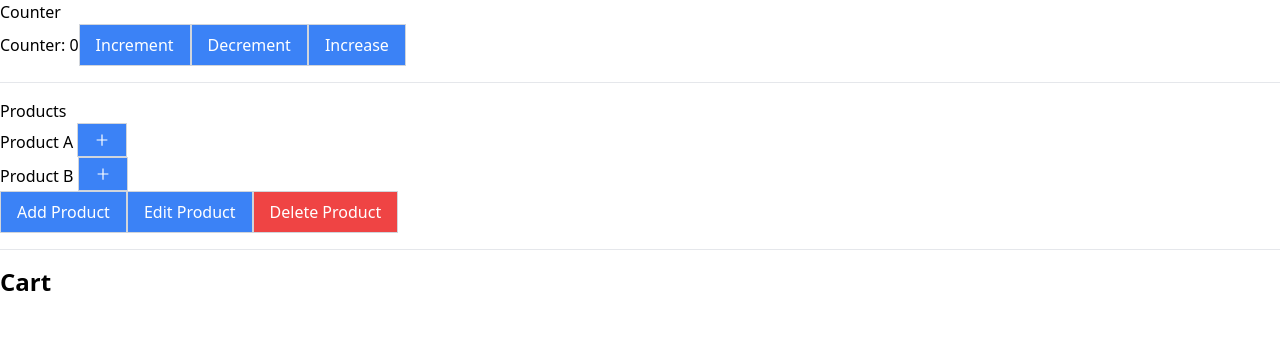
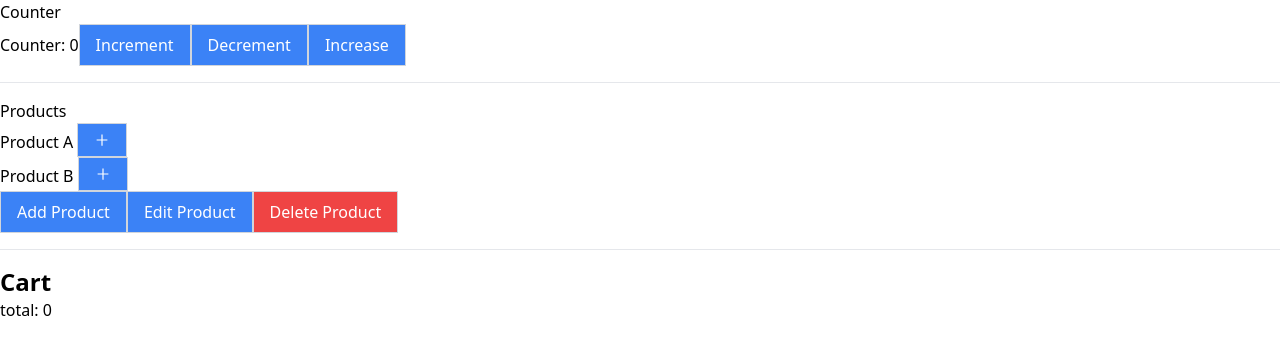
Before and after one commit to datlt2306/FPL-WEB209, a React (Vite) app: page / in a window 1280 px wide. Shown: the top 354 px of the page. Built offline with nearby package versions, Linux system fonts and the light colour scheme; data requests are answered from the project's data file.

Commit message:
Buổi 8: Total Cart

```diff
--- a/src/components/Cart/index.tsx
+++ b/src/components/Cart/index.tsx
@@ -22,6 +22,7 @@ const Cart = () => {
                     />
                 </div>
             ))}
+            total: {items?.reduce((total, item) => total + item.price * item.quantity, 0)}
         </div>
     );
 };
```
